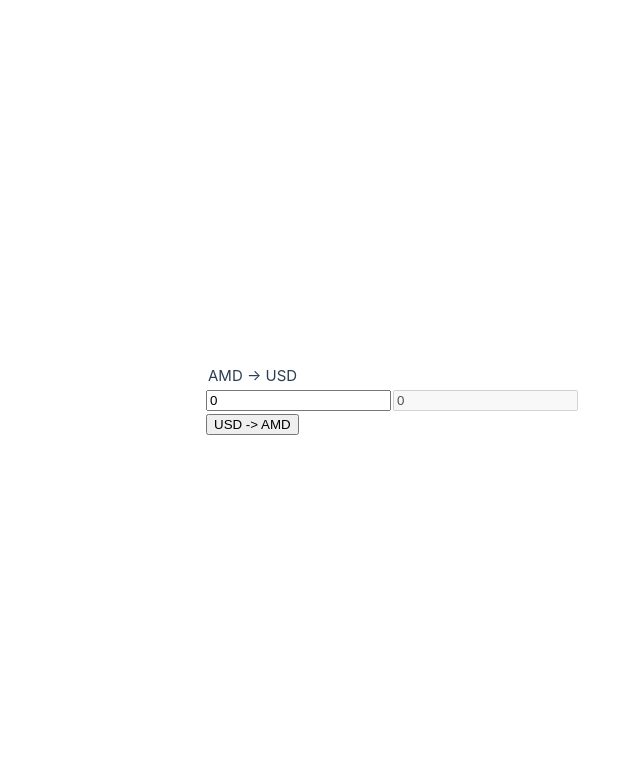
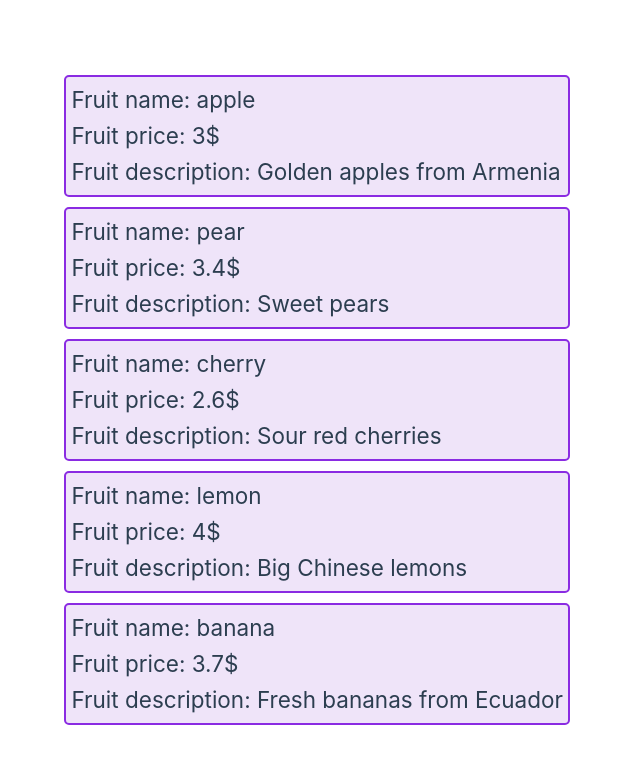
Before and after one commit to NuneAghoyan/vue-first-project, a Vue app: page / in a window 1280 px wide. Shown: the top 764 px of the page, without its empty margins (60-700 px from the left). Built offline with nearby package versions, Linux system fonts and the light colour scheme.

Commit message:
Add Product component

```diff
--- a/src/App.vue
+++ b/src/App.vue
@@ -1,19 +1,49 @@
 <script>
-import Exchange from './components/Exchange.vue';
+import Product from './components/Product.vue';
 export default {
   components: {
-    Exchange
-  }
+    Product
+  },
+  data() {
+    return {
+      fruits: [
+        {
+          name: 'apple',
+          price: '3$',
+          description: 'Golden apples from Armenia'
+        },
+        {
+          name: 'pear',
+          price: '3.4$',
+          description: 'Sweet pears'
+        },
+        {
+          name: 'cherry',
+          price: '2.6$',
+          description: 'Sour red cherries'
+        },
+        {
+          name: 'lemon',
+          price: '4$',
+          description: 'Big Chinese lemons'
+        },
+        {
+          name: 'banana',
+          price: '3.7$',
+          description: 'Fresh bananas from Ecuador'
+        },
+      ]
+    };
+  },
 }
-
 </script>
 
 <template>
-
   <main>
-    <Exchange />
+    <Product v-for="(fruit) of fruits"
+    :name="fruit.name"
+    :price="fruit.price"
+    :description="fruit.description"
+    />
   </main>
-
 </template>
-
-<style scoped></style>
--- /dev/null
+++ b/src/components/Description.vue
@@ -0,0 +1,14 @@
+<script>
+export default {
+  props: {
+    description: {
+      type: String,
+      required: true
+    }
+  }
+}
+</script>
+
+<template>
+ <h2>Fruit description: {{description}}</h2>
+</template>
--- a/src/components/Exchange.vue
+++ /dev/null
@@ -1,55 +0,0 @@
-<script>
-export default {
-  data() {
-    return {
-      count: 0,
-      amount: 0,
-      currencyBtn: "USD -> AMD"
-    };
-  },
-
-  methods: {
-    handleInputChange(event) {
-      this.count = event.target.value;
-      if (this.currencyBtn === "AMD -> USD") {
-        this.amount = this.count * 400;
-      } else {
-        this.amount = this.count / 400;
-      }
-    },
-    changeCurrencyBtn() {
-      this.count = 0;
-      this.amount = 0;
-      if (this.currencyBtn === "USD -> AMD") {
-        this.currencyBtn = "AMD -> USD";
-      } else {
-        this.currencyBtn = "USD -> AMD";
-      }
-    },
-    currencyChange() {
-      return this.currencyBtn === "USD -> AMD"
-    },
-    inputClick(event) {
-      this.count = this.count === 0 ? "" : event.target.value;
-    }
-  }
-}
-</script>
-
-<template>
-  <h4 v-if="currencyChange()">AMD -> USD</h4>
-  <h4 v-else>USD -> AMD</h4>
-  <input type="number" :value="count" @input="handleInputChange" @click="inputClick">
-  <input type="number" :value="amount" disabled>
-  <div><button @click="changeCurrencyBtn()">{{ currencyBtn }}</button></div>
-</template>
-
-<style scoped>
-h4 {
-  margin-left: 2px;
-}
-
-input {
-  margin-right: 2px;
-}
-</style>
--- /dev/null
+++ b/src/components/Name.vue
@@ -0,0 +1,14 @@
+<script>
+export default {
+  props: {
+    name: {
+      type: String,
+      required: true
+    }
+  }
+}
+</script>
+
+<template>
+ <h2>Fruit name: {{name}}</h2>
+</template>
--- /dev/null
+++ b/src/components/Price.vue
@@ -0,0 +1,14 @@
+<script>
+export default {
+  props: {
+    price: {
+      type: String,
+      required: true
+    }
+  }
+}
+</script>
+
+<template>
+ <h2>Fruit price: {{price}}</h2>
+</template>
--- /dev/null
+++ b/src/components/Product.vue
@@ -0,0 +1,46 @@
+<script>
+import Name from './Name.vue';
+import Price from './Price.vue';
+import Description from './Description.vue';
+export default {
+  components: {
+    Name,
+    Price,
+    Description
+  },
+  props: {
+    name: {
+      type: String,
+      required: true
+    },
+    price: {
+      type: String,
+      required: true
+    },
+    description: {
+      type: String,
+      required: true
+    }
+   }
+  }
+</script>
+
+<template>
+  <main>
+   <div>
+    <Name  :name="name" />
+    <Price :price='price' />
+    <Description :description='description' />
+   </div>
+  </main>
+</template>
+
+<style scoped>
+ div{
+  background-color: rgb(239, 228, 249);
+  border: 2px solid blueviolet;
+  border-radius: 5px;
+  margin: 10px;
+  padding: 5px;
+    }
+</style>
```
